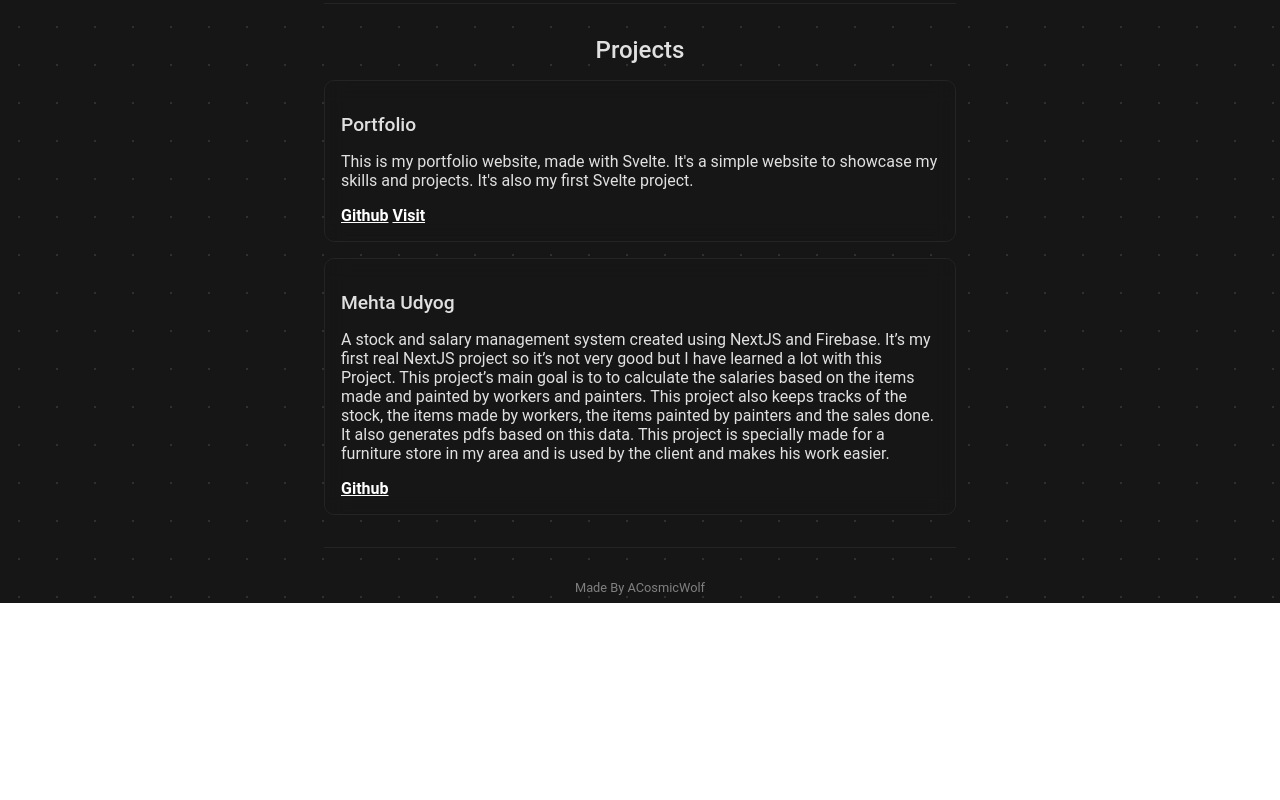
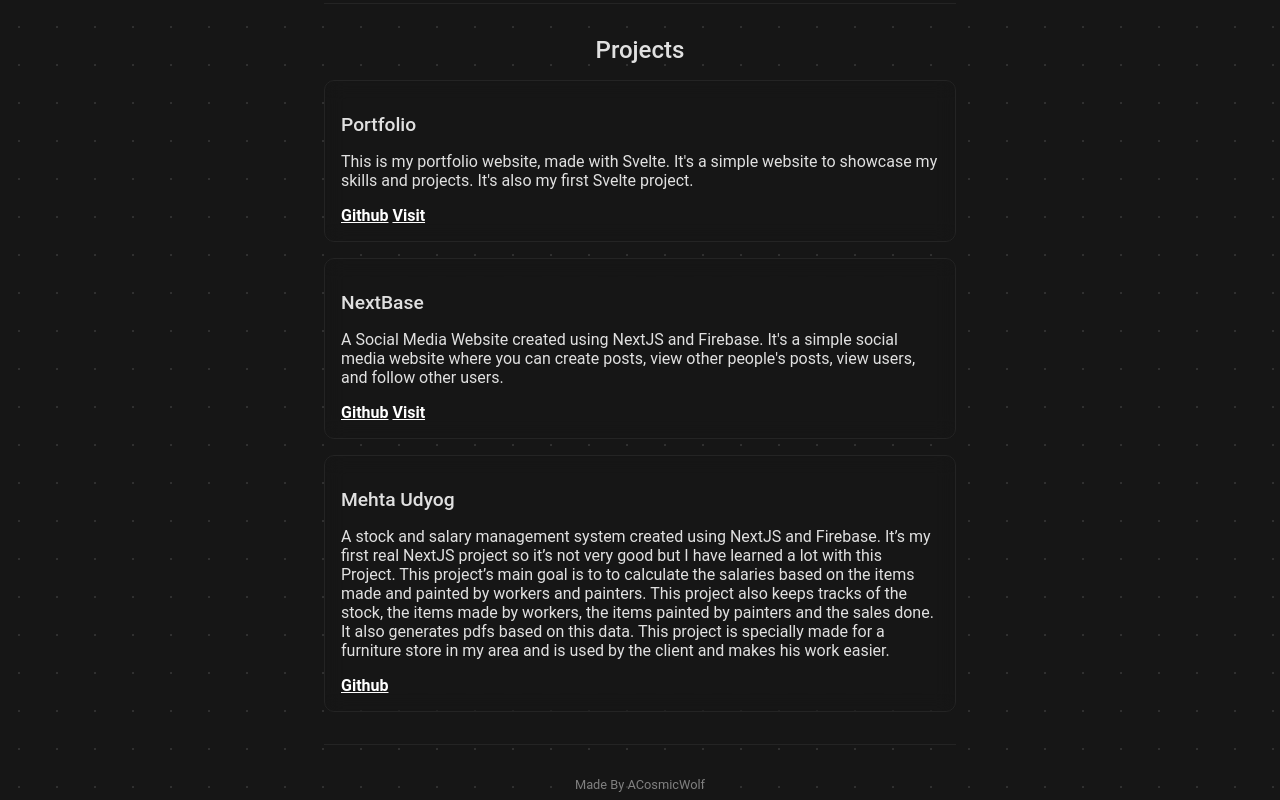
Before and after one commit to ACosmicWolf/portfoli, a Svelte app: page / in a window 1280 px wide. Shown: the part 1132-1932 px from the top of the page. Before the commit the page ends 1735 px from the top, so only its background shows below. Built offline with nearby package versions, Linux system fonts and the light colour scheme.

Commit message:
Added nextbase to projects

```diff
--- a/src/App.svelte
+++ b/src/App.svelte
@@ -107,6 +107,17 @@
       target="_blank">Github</a
     >
     <a href="https://acosmicwolf.me" target="_blank">Visit</a>
+  </div>
+
+  <div class="project">
+    <h2>NextBase</h2>
+    <p>
+      A Social Media Website created using NextJS and Firebase. It's a simple
+      social media website where you can create posts, view other people's
+      posts, view users, and follow other users.
+    </p>
+    <a href="https://github.com/ACosmicWolf/nextbase" target="_blank">Github</a>
+    <a href="https://nextbase.acosmicwolf.me" target="_blank">Visit</a>
   </div>
 
   <div class="project">
```
